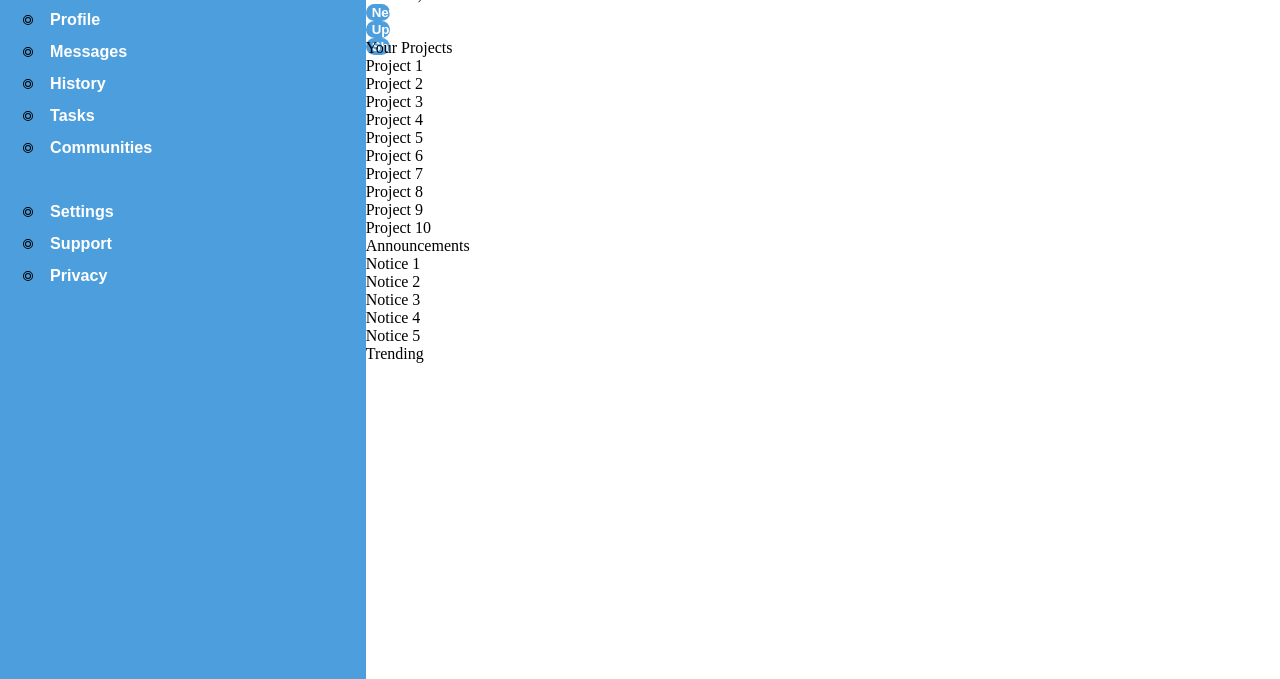
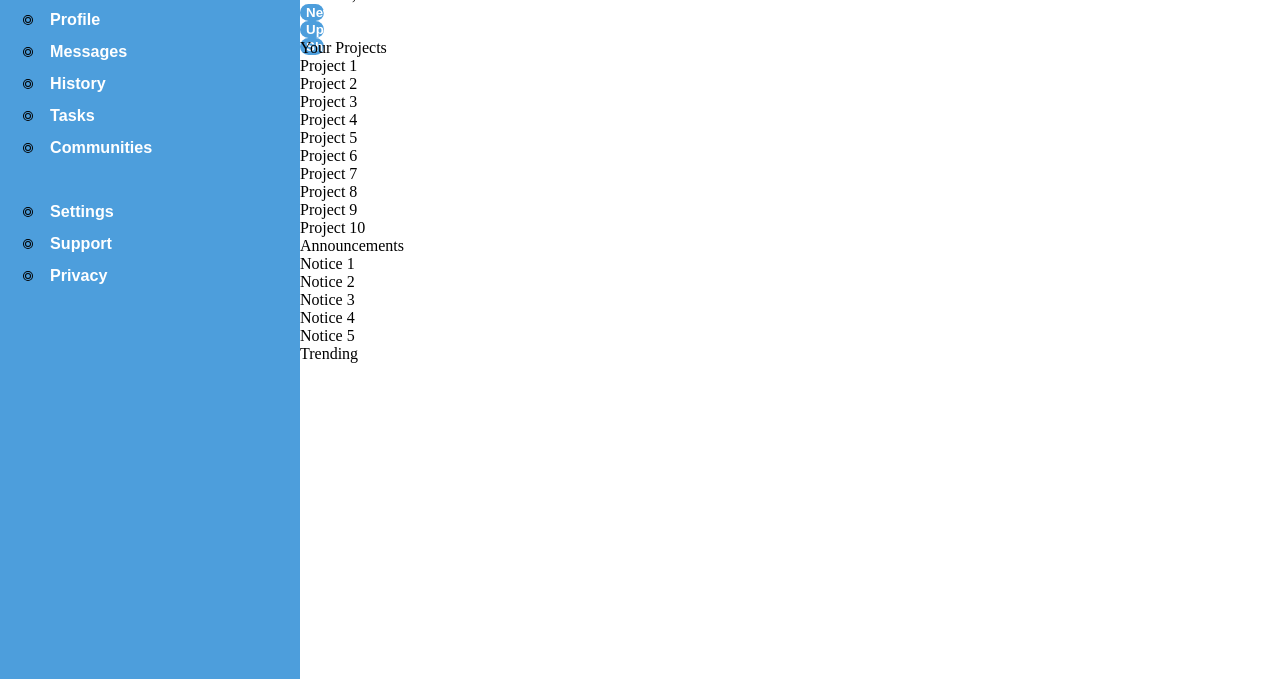
Before and after one commit to Sakunam/admin-dashboard, a plain HTML site: page index.html in a window 1280 px wide. Shown: the part 121-800 px from the top of the page. Drawn offline with Linux system fonts and the light colour scheme.

Commit message:
Adjust sidebar growth and shrink
The sidebar now has a minimum and maximum size
that looks better on larger window sizes.

```diff
--- a/style.css
+++ b/style.css
@@ -43,9 +43,10 @@ a {
 }
 
 .container {
+    width: 100%;
     display: grid;
     grid-template-rows: 10vh 10vh 80vh;
-    grid-template-columns: 2fr 5fr;
+    grid-template-columns: minmax(200px, 300px) 5fr;
     grid-template-areas:
         "sidebar-top header-top"
         "sidebar-bottom header-bottom"
@@ -138,4 +139,4 @@ a {
     grid-area: main-content;
 }
 
-/* To do: fix the home button overlapping the dashboard button when window size shrinks. Additionally, consider removing the dashboard link and just have text. Alternatively, when making the quick html files for all links, just replace dashboard with a different text.
+/* To do: Consider removing the dashboard link and just have text. Alternatively, when making the quick html files for all links, just replace dashboard with a different text.
```
